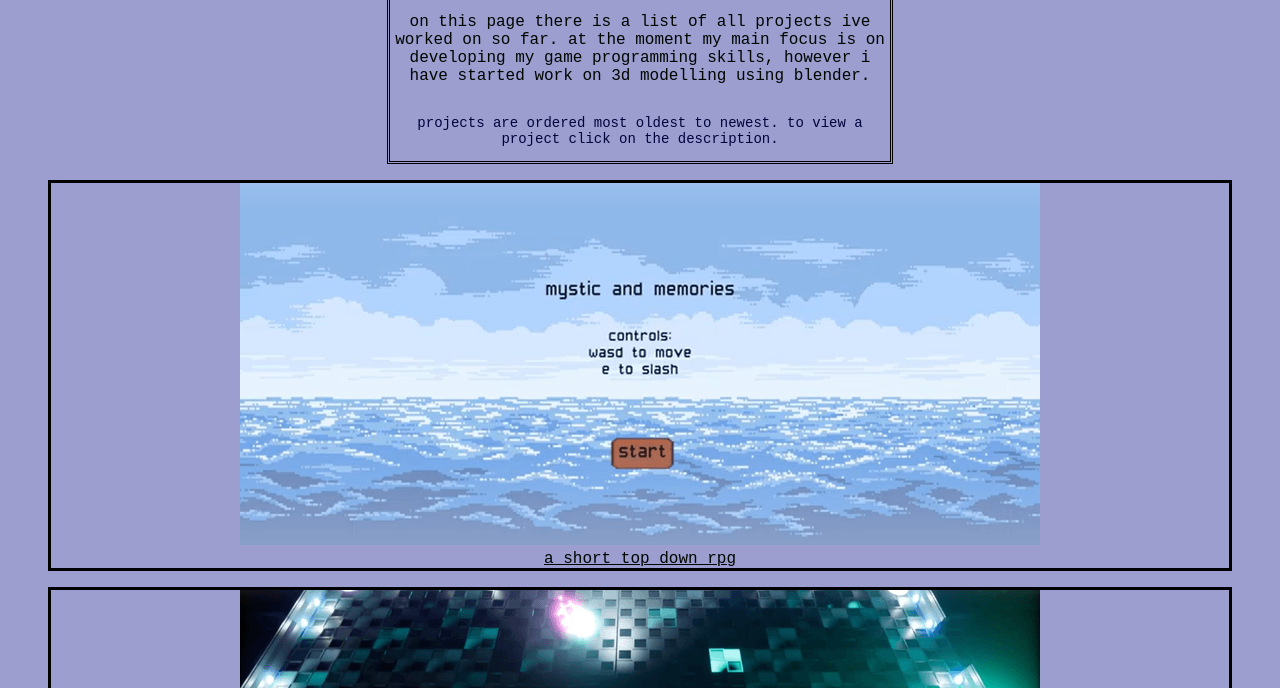
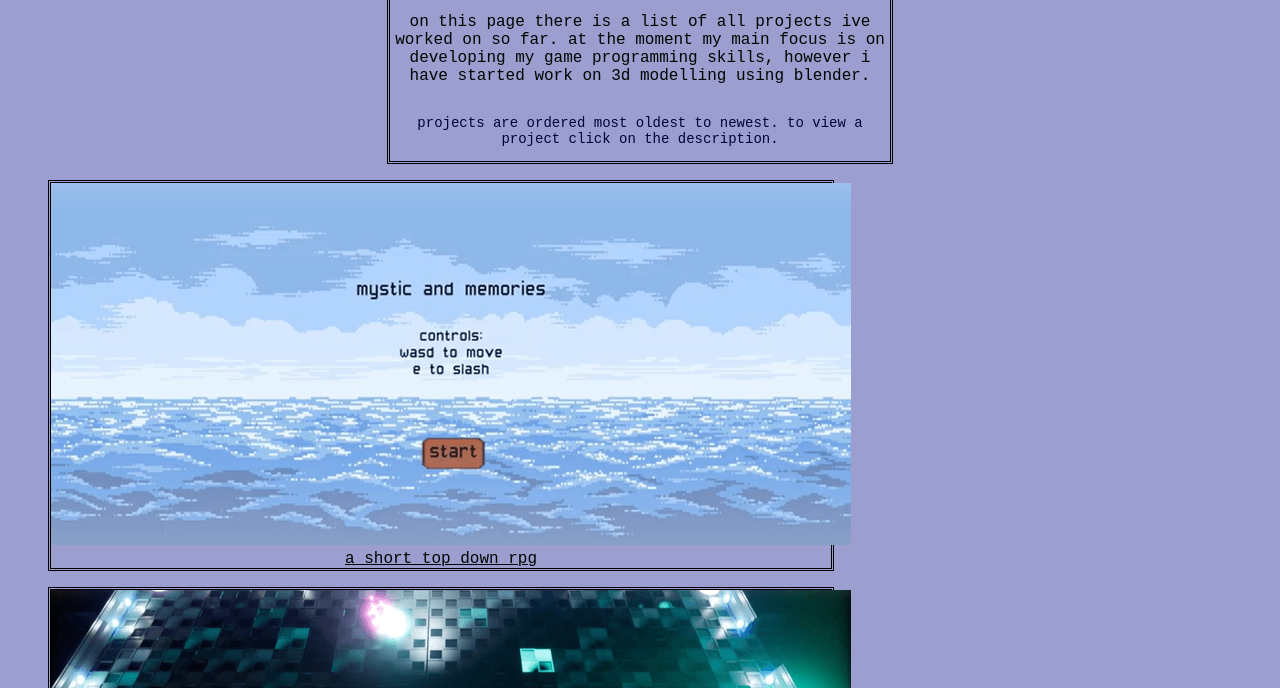
Before and after one commit to itemlia/itemlia.github.io, a plain HTML site: page projects.html in a window 1280 px wide. Shown: the part 112-800 px from the top of the page. Drawn offline with Linux system fonts and the light colour scheme.

Commit message:
white love? forever?

```diff
--- a/stylesheet.css
+++ b/stylesheet.css
@@ -48,7 +48,7 @@ body {
   }
 
   a:hover {
-    color:rgb(25, 81, 185);
+    color:rgb(8, 38, 93);
   }
 
  .normal{
@@ -60,9 +60,9 @@ body {
 
  .child{
    text-align: center;
-   border-style: solid;
+   border-style: double;
    /* margin: auto; */
-   width: 800x;
+   width: 780px;
  }
 
  .center.project{
```
